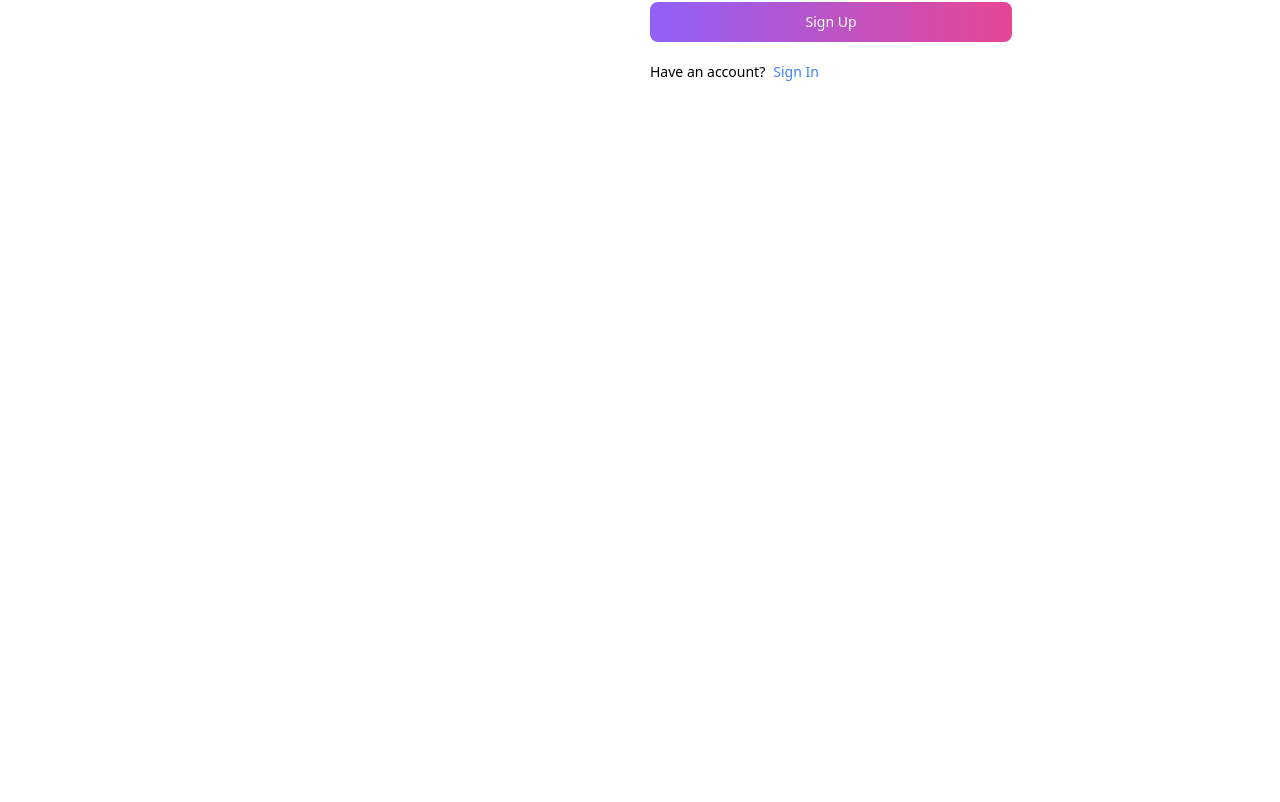
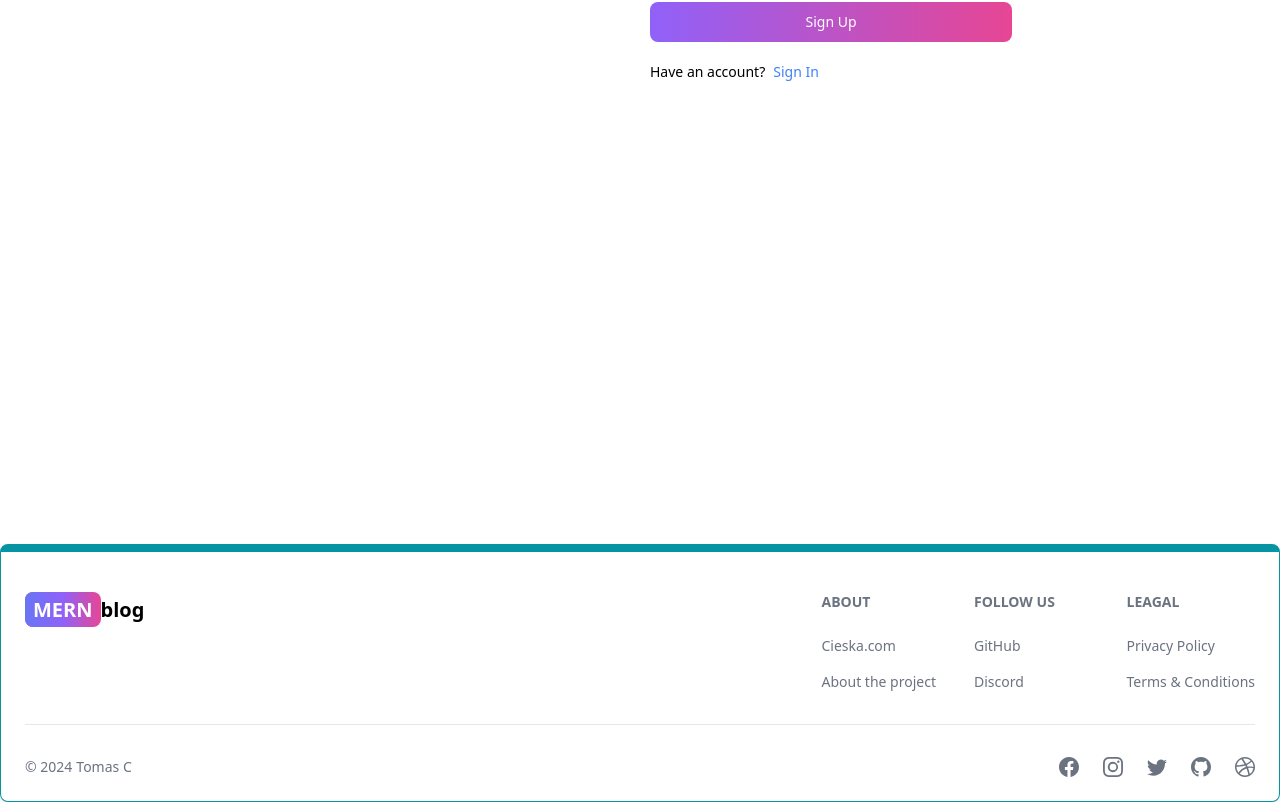
Before and after one commit to tomascieska/MERN-Blog, a React (Vite) app in the folder client/: page /sign-up in a window 1280 px wide. Shown: the part 400-1202 px from the top of the page. Before the commit the page ends 944 px from the top, so only its background shows below. Built offline with nearby package versions, Linux system fonts and the light colour scheme.

Commit message:
create the footer component

```diff
--- a/client/src/App.jsx
+++ b/client/src/App.jsx
@@ -6,6 +6,7 @@
 import SignIn from "./pages/SignIn"
 import SignUp from "./pages/SignUp"
 import Header from "./components/Header"
+import FooterCom from "./components/FooterCom"
 
 
 function App() {
@@ -21,6 +22,7 @@
       <Route path="/sign-in" element={<SignIn/>}/>
       <Route path="/sign-up" element={<SignUp/>}/>
     </Routes>
+    <FooterCom/>
    </BrowserRouter>
   )
 }
--- /dev/null
+++ b/client/src/components/FooterCom.jsx
@@ -0,0 +1,95 @@
+import { Footer, FooterDivider } from 'flowbite-react'
+import { Link } from 'react-router-dom'
+import { BsFacebook, BsInstagram, BsTwitter, BsGithub, BsDribbble } from 'react-icons/bs'
+
+const FooterCom = () => {
+  return (
+    <Footer container className='border border-t-8 border-teal-500'>
+      <div className="w-full max-w-7xl mx-auto">
+        <div className="grid w-full justify-between sm:flex md: grid-cols-1">
+          <div className="mt-5">
+          <Link to={'/'} className="self-center whitespace-nowrap
+            text-lg sm:text-xl font-semibold dark:text-white">
+            <span className="px-2 py-1 bg-gradient-to-r from-indigo-500
+             via-purple-500 to bg-pink-500 rounded-lg text-white">MERN</span>
+            blog
+        </Link>
+          </div>
+          <div className="grid grid-cols-2 gap-8 mt-4 sm:grid-cols-3  sm:gap-6">
+            <div>
+              <Footer.Title title='ABOUT'/>
+              <Footer.LinkGroup col>
+                <Footer.Link
+                  href='https://cieska.com'
+                  target='_blank'
+                  rel='noopener noreferrer'
+                  >
+                  Cieska.com
+                </Footer.Link>
+                <Footer.Link
+                  href='/about'
+                  target='_blank'
+                  rel='noopener noreferrer'
+                  >
+                  About the project
+                </Footer.Link>
+              </Footer.LinkGroup>
+            </div>
+            <div>
+              <Footer.Title title='FOLLOW US '/>
+              <Footer.LinkGroup col>
+                <Footer.Link
+                  href='https://github.com/tomascieska'
+                  target='_blank'
+                  rel='noopener noreferrer'
+                  >
+                  GitHub
+                </Footer.Link>
+                <Footer.Link
+                  href='#'
+                  >
+                  Discord
+                </Footer.Link>
+              </Footer.LinkGroup>
+            </div>
+            <div>
+              <Footer.Title title='LEAGAL '/>
+              <Footer.LinkGroup col>
+                <Footer.Link
+                  href='#'
+                  target='_blank'
+                  rel='noopener noreferrer'
+                  >
+                  Privacy Policy
+                </Footer.Link>
+                <Footer.Link
+                  href='#'
+                  >
+                  Terms & Conditions
+                </Footer.Link>
+              </Footer.LinkGroup>
+            </div>
+          </div>
+        </div>
+        <FooterDivider />
+        <div className='w-full sm:flex sm:items-center sm:justify-between'>
+          <Footer.Copyright
+            href='#'
+            by='Tomas C'
+            year={new Date().getFullYear()}
+            />
+          <div className='flex gap-6 sm:mt-0 mt-4 sm:justify-center'>
+            <Footer.Icon href='#' icon={BsFacebook} />
+            <Footer.Icon href='#' icon={BsInstagram} />
+            <Footer.Icon href='#' icon={BsTwitter} />
+            <Footer.Icon href='https://github.com/tomascieska' icon={BsGithub} />
+            <Footer.Icon href='#' icon={BsDribbble} />
+          </div>
+        </div>
+      </div>
+
+    </Footer>
+  )
+}
+
+export default FooterCom
```
